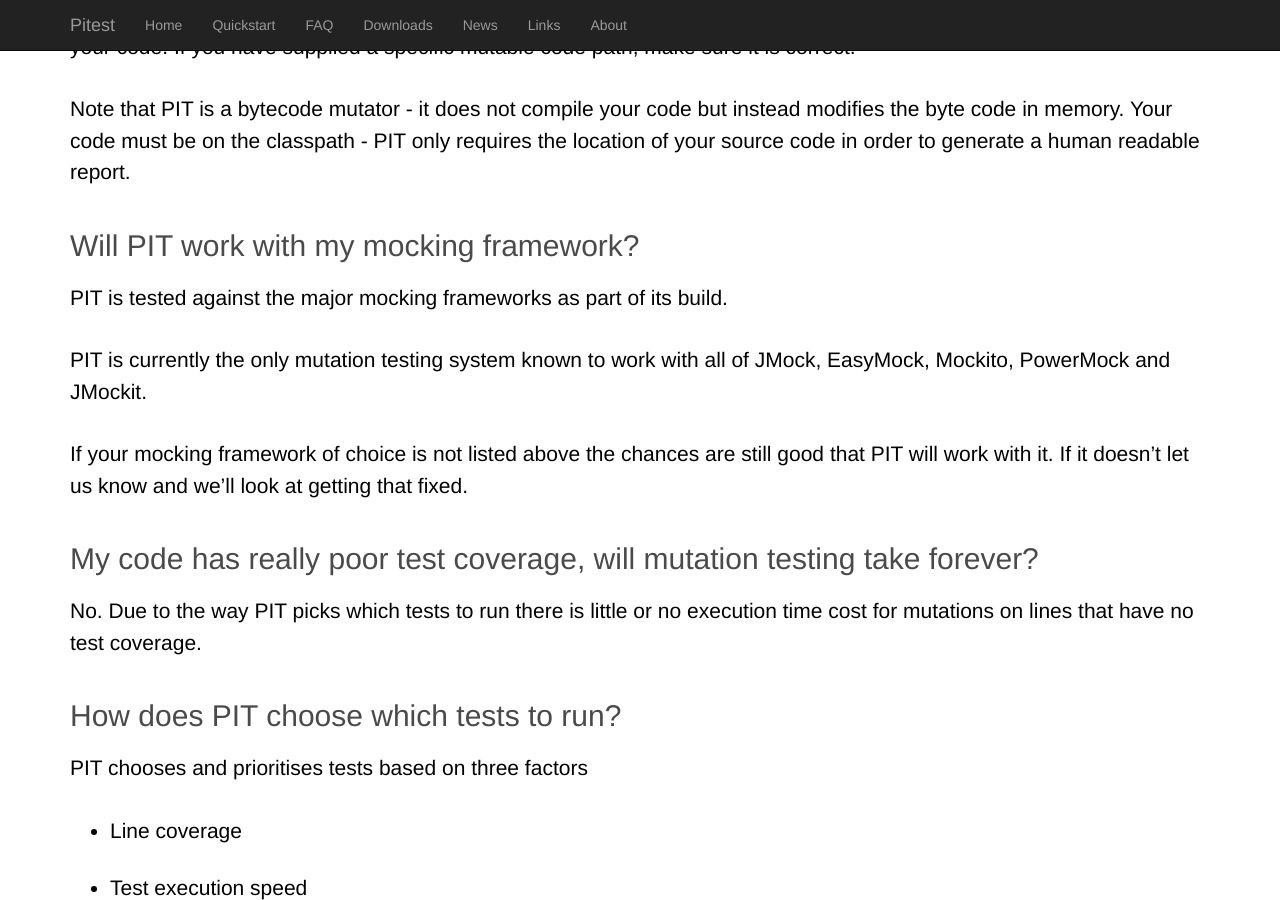
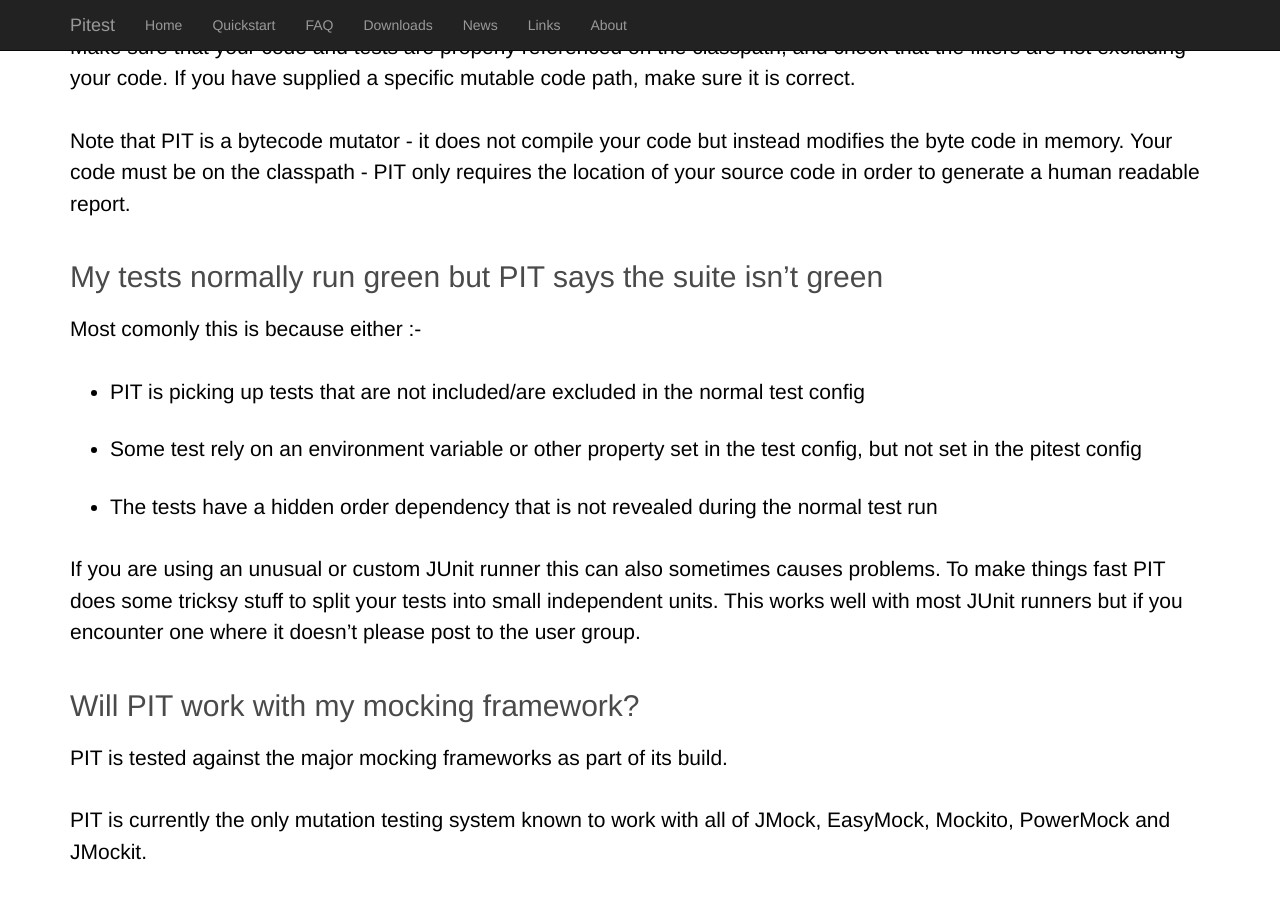
Before and after one commit to hcoles/pitest-site, a Jekyll site: the page built from pages/faq.markdown, in a window 1280 px wide and 900 px high, scrolled down 1697 px. Built offline with Jekyll 4.4.1, drawn with Linux system fonts in a browser that asks for light colours; Markdown is read by kramdown in place of the engine named in the settings; comment, search, counter and statistics services are not loaded; some of the changed text lies outside the part shown.

Commit message:
added recent answer to question on test failures

```diff
--- a/pages/faq.markdown
+++ b/pages/faq.markdown
@@ -17,7 +17,7 @@
 
 ## What are the requirements for running PIT?
 
-PIT requires Java 5 or above and either JUnit or TestNG to be on the classpath.
+PIT requires Java 6 or above (1.1.0 was the last release to support running pitest on Java 5) and either JUnit or TestNG to be on the classpath.
 
 JUnit 4.6 or above is supported (note JUnit 3 tests can be run using JUnit 4 so JUnit 3 tests are supported).
 
@@ -57,6 +57,16 @@
 Note that PIT is a bytecode mutator - it does not compile your code but instead modifies
 the byte code in memory. Your code must be on the classpath - PIT only requires the location
 of your source code in order to generate a human readable report.
+
+## My tests normally run green but PIT says the suite isn't green
+
+Most comonly this is because either :-
+
+* PIT is picking up tests that are not included/are excluded in the normal test config
+* Some test rely on an environment variable or other property set in the test config, but not set in the pitest config
+* The tests have a hidden order dependency that is not revealed during the normal test run
+
+If you are using an unusual or custom JUnit runner this can also sometimes causes problems. To make things fast PIT does some tricksy stuff to split your tests into small independent units. This works well with most JUnit runners but if you encounter one where it doesn't please post to the user group.
 
 ## Will PIT work with my mocking framework?
 
@@ -140,8 +150,7 @@
 a copy of the contents of the finally block for each possible exit point. PIT creates seperate mutations for each of
 the copied blocks. Most test suites are only able to kill one of these mutations.
 
-As of 0.28 PIT contains experimental support for detecting inlined code. To activate it add the **detectInlinedCode** option to your
-your configuration.
+As of 0.28 PIT contains experimental support for detecting inlined code that is now active by default.
 
 ## Can I activate more mutators without relisting all the default ones?
 
```
Also changed, not shown: other parts of pages/faq.markdown (+1 -1 lines).
